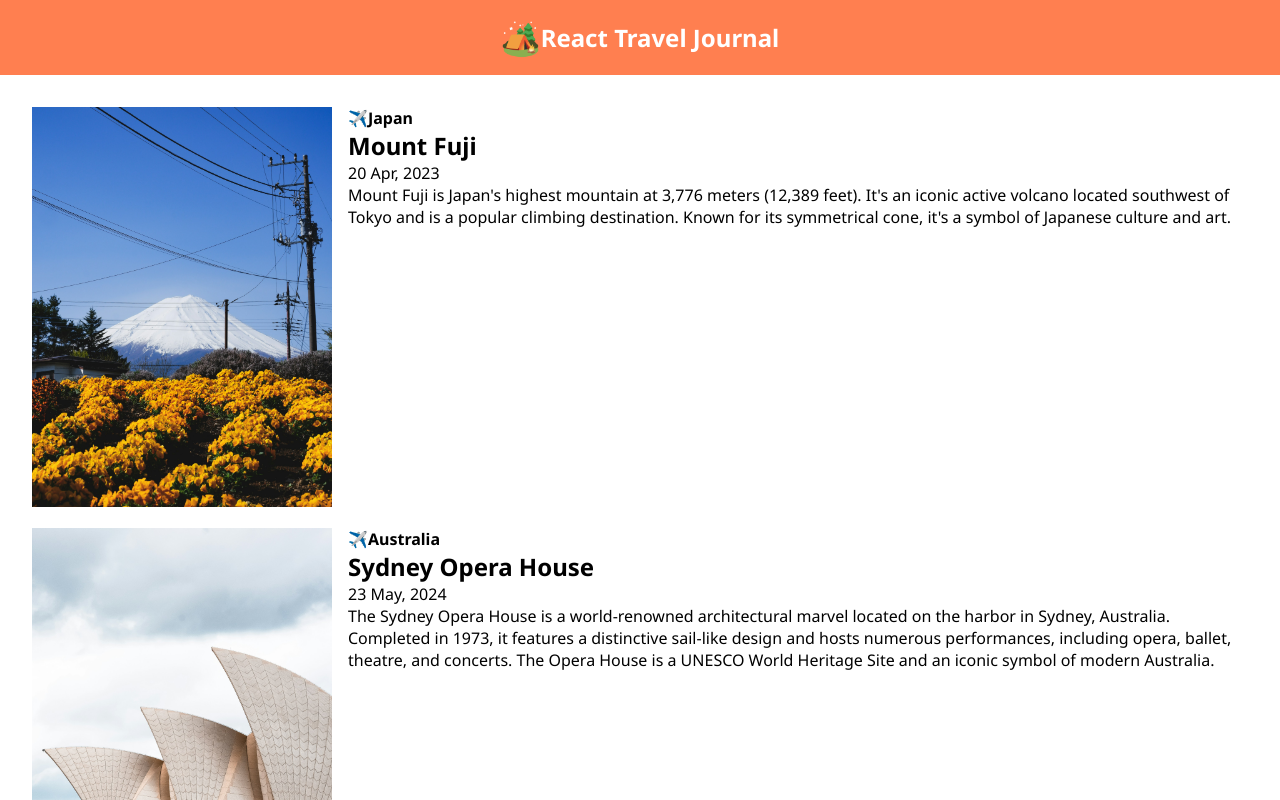
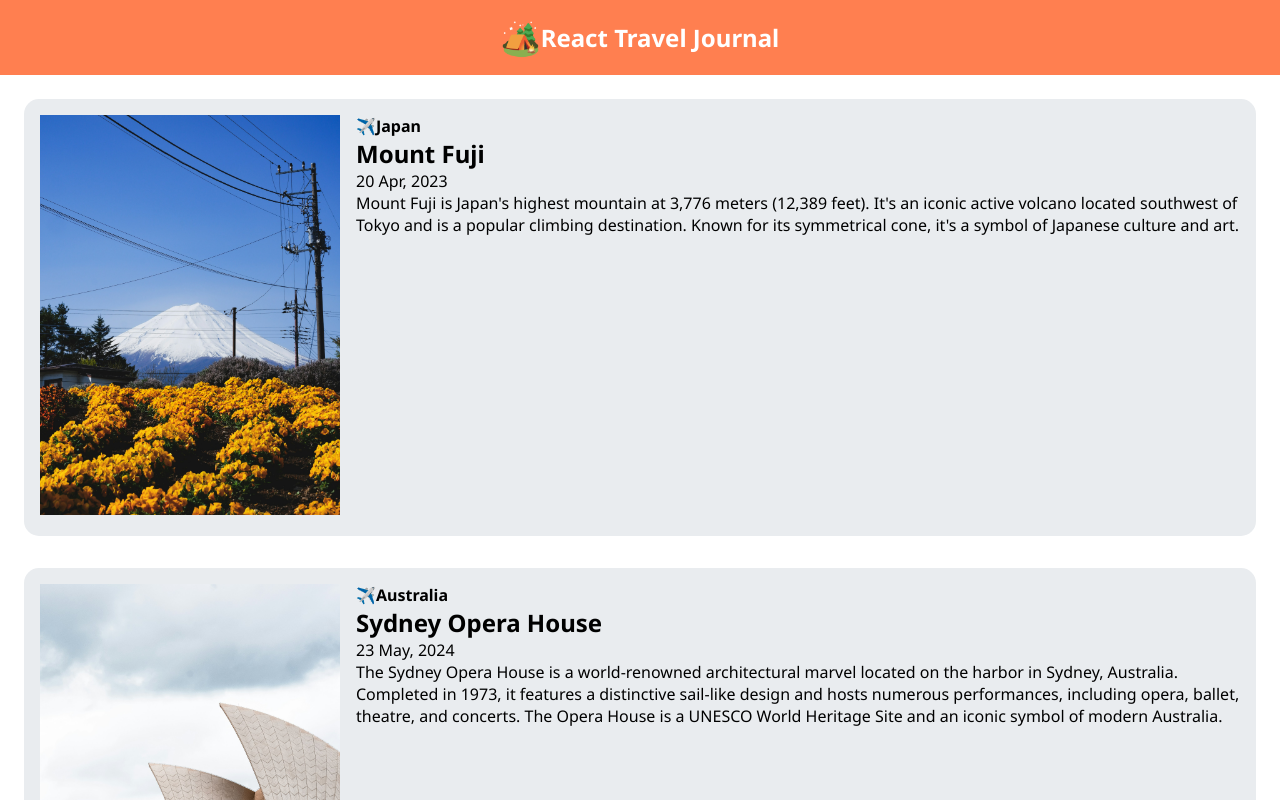
Before and after one commit to SalvatoreMangiacotti/react-travel-journal, a React (Vite) app: page / in a window 1280 px wide. Shown: the top 800 px of the page. Built offline with nearby package versions, Linux system fonts and the light colour scheme.

Commit message:
Cards css style complete

```diff
--- a/src/App.css
+++ b/src/App.css
@@ -71,34 +71,31 @@ ul li {
 
   flex-direction: column;
 
-  gap: 1rem;
+  gap: 2rem;
 
-  padding: 2rem;
+  padding: 1.5rem;
 
 }
 
 
-.places_list li {
+.card {
+
+  background-color: #e9ecef;
 
   display: flex;
+
+  gap: 1rem;
+
+  padding: 1rem;
+
+  border-radius: 15px;
 
 }
 
 
-.places_list figure {
+.card figure {
 
   max-width: 300px;
-
-}
-
-
-.places-content {
-
-  display: flex;
-
-  flex-direction: column;
-
-  margin-left: 1rem;
 
 }
 
@@ -141,3 +138,24 @@ footer nav {
   cursor: pointer;
 
 }
+
+
+/* Media Queries */
+
+@media screen and (max-width:820px) {
+
+  .card {
+
+    flex-direction: column;
+
+    align-items: center;
+
+  }
+
+  .card figure {
+
+    max-width: 100%;
+
+  }
+
+}
--- a/src/components/Places.jsx
+++ b/src/components/Places.jsx
@@ -64,12 +64,12 @@ export default function Places() {
 
     return (
 
-        <ul className="places_list">
+        <div className="places_list">
 
             {
                 places.map((element) => (
 
-                    <li key={element.id}>
+                    <div className="card" key={element.id}>
 
                         <figure>
 
@@ -89,12 +89,13 @@ export default function Places() {
 
                         </div>
 
-                    </li>
+                    </div>
 
                 ))
+
             }
 
-        </ul>
+        </div>
 
     )
 
```
